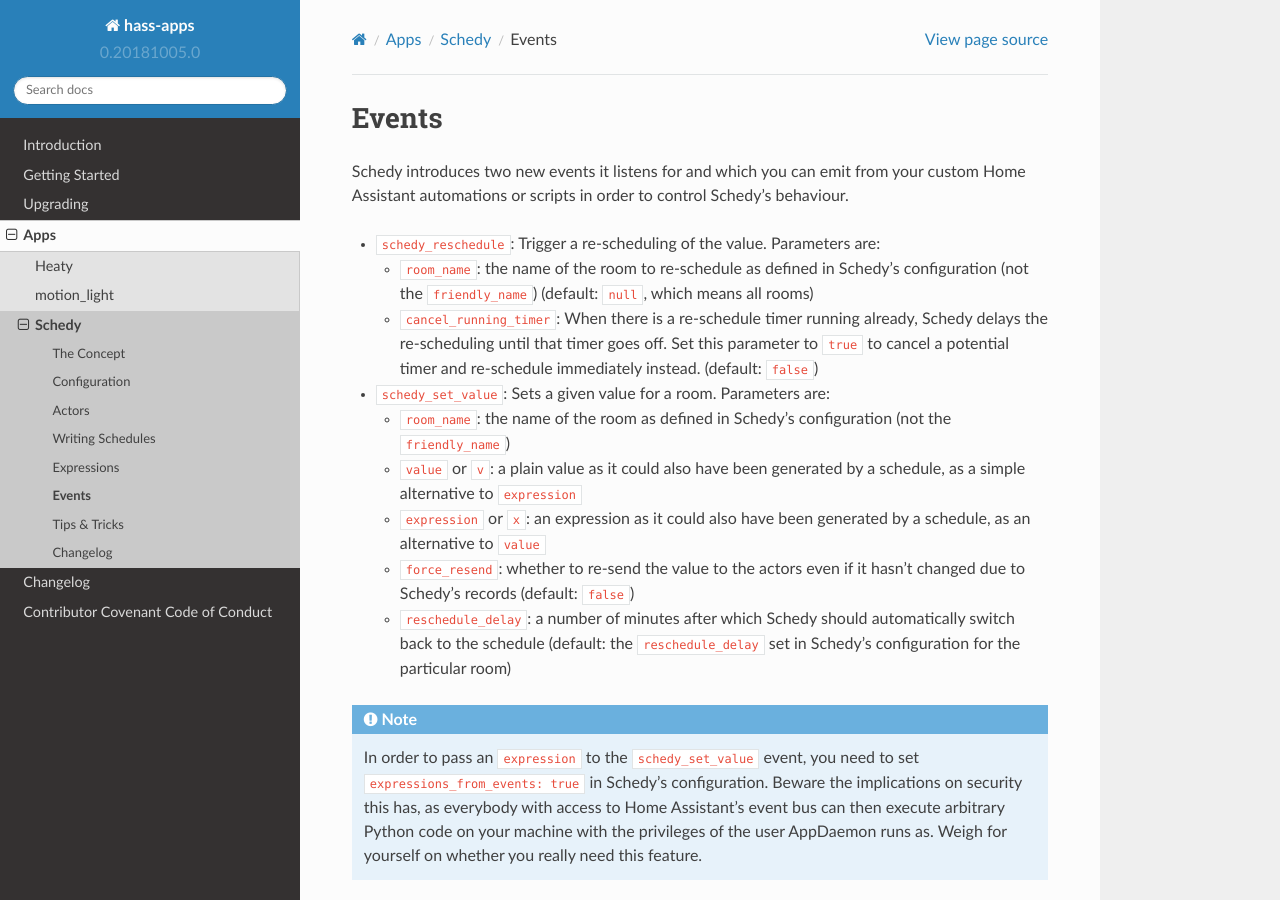
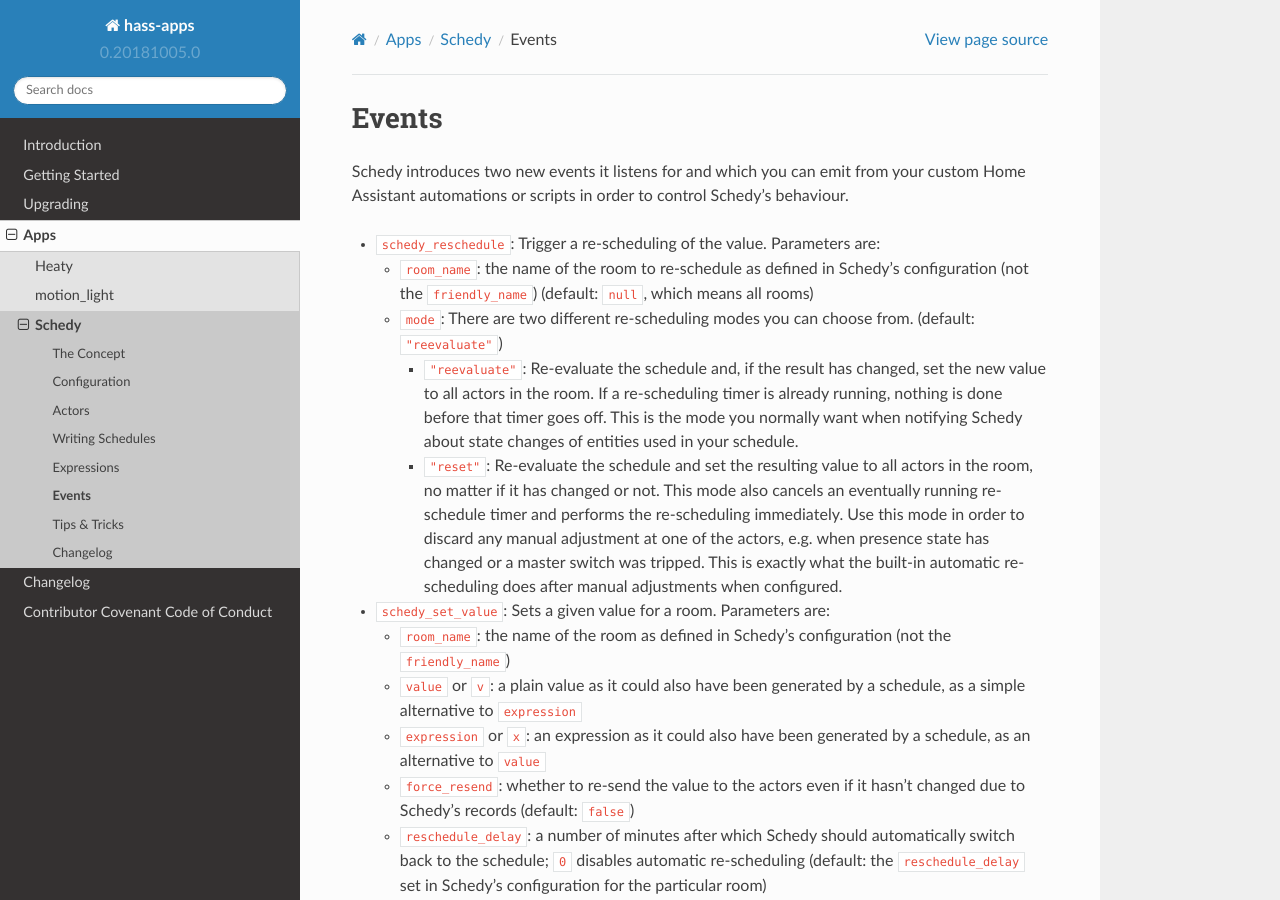
Before and after one commit to bob1de/hass-apps, a Sphinx documentation site: the page built from docs/apps/schedy/events.rst, in a window 1280 px wide and 900 px high. Built offline with Sphinx 7.4.7 and the Read the Docs theme 2.0.0, drawn with Linux system fonts in a browser that asks for light colours.

Commit message:
[schedy] Reworked the possible reschedule modes

```diff
--- a/docs/apps/schedy/events.rst
+++ b/docs/apps/schedy/events.rst
@@ -11,10 +11,24 @@
   * ``room_name``: the name of the room to re-schedule as defined in
     Schedy's configuration (not the ``friendly_name``) (default: ``null``,
     which means all rooms)
-  * ``cancel_running_timer``: When there is a re-schedule timer
-    running already, Schedy delays the re-scheduling until that timer
-    goes off. Set this parameter to ``true`` to cancel a potential timer
-    and re-schedule immediately instead. (default: ``false``)
+  * ``mode``: There are two different re-scheduling modes you can choose
+    from. (default: ``"reevaluate"``)
+
+    * ``"reevaluate"``: Re-evaluate the schedule and, if the result has
+      changed, set the new value to all actors in the room. If a
+      re-scheduling timer is already running, nothing is done before
+      that timer goes off.
+      This is the mode you normally want when notifying Schedy about
+      state changes of entities used in your schedule.
+    * ``"reset"``: Re-evaluate the schedule and set the resulting value
+      to all actors in the room, no matter if it has changed or not. This
+      mode also cancels an eventually running re-schedule timer and
+      performs the re-scheduling immediately.
+      Use this mode in order to discard any manual adjustment at one of
+      the actors, e.g. when presence state has changed or a master switch
+      was tripped.
+      This is exactly what the built-in automatic re-scheduling does after
+      manual adjustments when configured.
 
 * ``schedy_set_value``: Sets a given value for a room.
   Parameters are:
@@ -28,9 +42,9 @@
   * ``force_resend``: whether to re-send the value to the actors even
     if it hasn't changed due to Schedy's records (default: ``false``)
   * ``reschedule_delay``: a number of minutes after which Schedy should
-    automatically switch back to the schedule (default: the
-    ``reschedule_delay`` set in Schedy's configuration for the particular
-    room)
+    automatically switch back to the schedule; ``0`` disables automatic
+    re-scheduling (default: the ``reschedule_delay`` set in Schedy's
+    configuration for the particular room)
 
 .. note::
 
--- a/docs/apps/schedy/sample-apps.yaml
+++ b/docs/apps/schedy/sample-apps.yaml
@@ -13,7 +13,7 @@
   # Schedy will try to fetch the last known scheduled value from the
   # records stored in Home Assistant and only re-send when that differs
   # from the current value.
-  #reschedule_at_startup: true
+  #reset_at_startup: true
 
 
   # If you enable this option, potentially harmful expressions received
```
Also changed, not shown: 3 other files.
